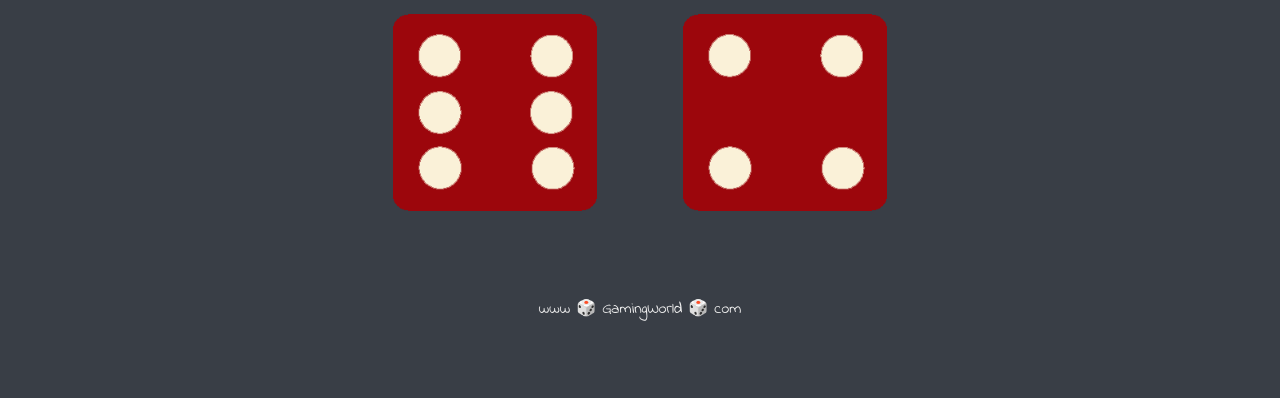
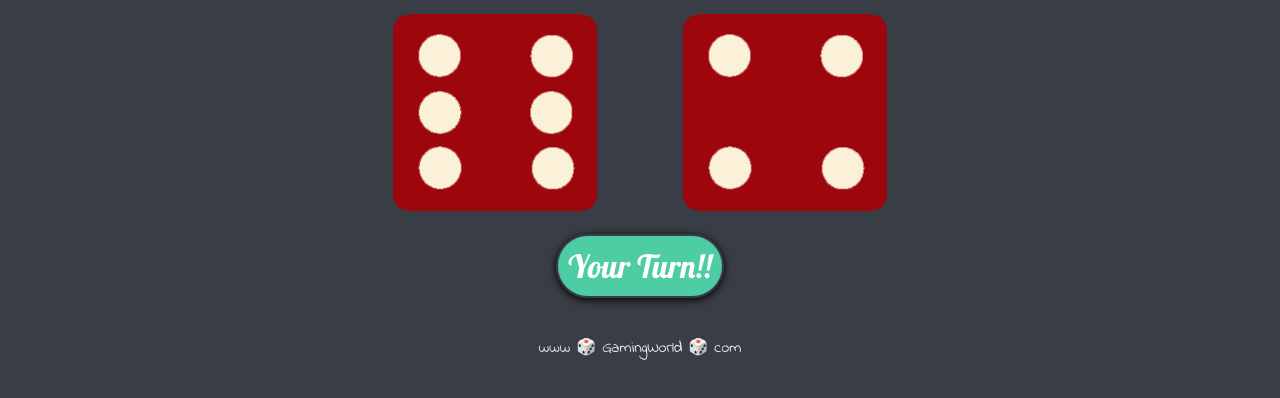
Before and after one commit to Vishal251073/Simple_dice_game, a plain HTML site: page index.html in a window 1280 px wide. Shown: the part 356-754 px from the top of the page. Drawn offline with Linux system fonts and the light colour scheme.

Commit message:
Button Added

```diff
--- a/index.html
+++ b/index.html
@@ -21,6 +21,9 @@
             <p>Player 2</p>
             <img src="images/dice6.png" alt="">
         </div>
+        <div>
+            <button class="btn" onclick="location.reload()">Your Turn!!</button>
+        </div>
     </div>
 </body>
 <script src="index.js" charset="utf-8"></script>
--- a/style.css
+++ b/style.css
@@ -14,7 +14,7 @@ h1{
     margin: 30px;
     text-align: center;
     font-size: 9rem;
-    color: #4ECCA3;
+    color: #53d0a7;
     text-shadow: 5px 0px #232931;
 }
 p{
@@ -32,5 +32,21 @@ footer{
     text-align: center;
     color: #EEEEEE;
     font-family: 'Indie Flower', cursive;
-    margin-top: 5%;
+    margin-top: 3%;
 }
+.btn{
+    background-color: #4ECCA3;
+    font-size: 2rem;
+    font-family: 'Lobster', cursive;
+    border-radius: 100px;
+    color: white;
+    text-align: center;
+    padding: 1%;
+    display: inline-block;
+    border: 2px solid #393E46;
+    box-shadow: 0px 2px 8px 0px black;
+}
+
+.btn:hover{
+    background-color: #64f7c7;
+}
```
